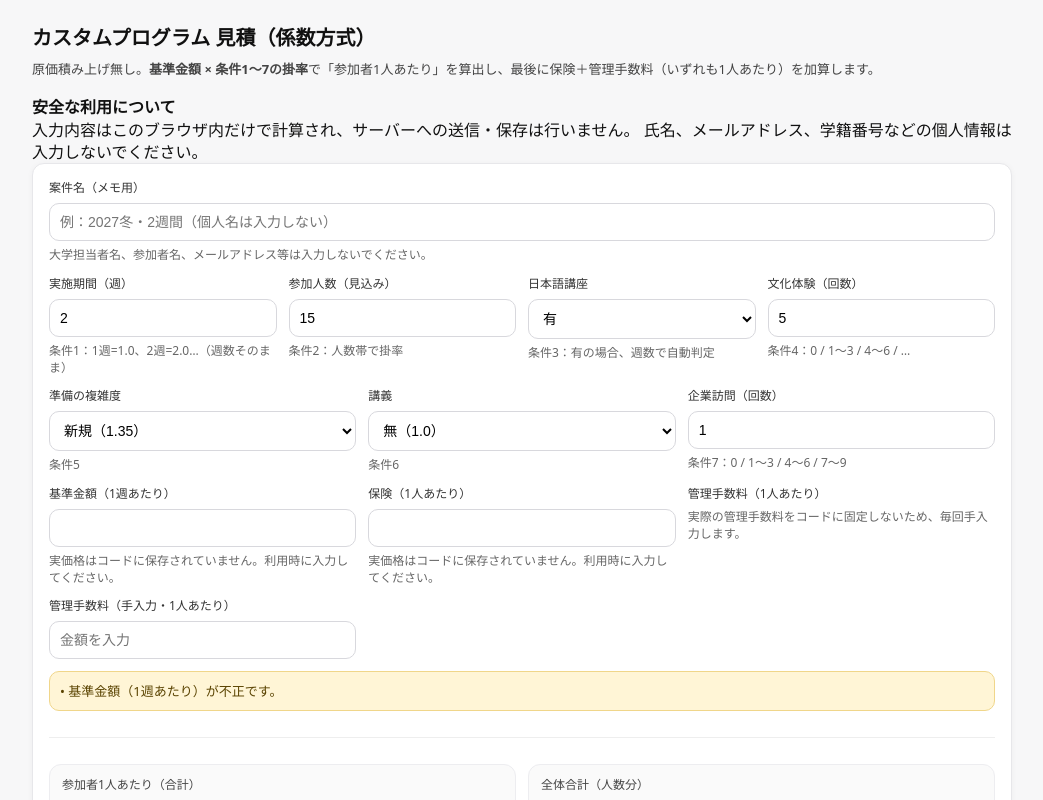
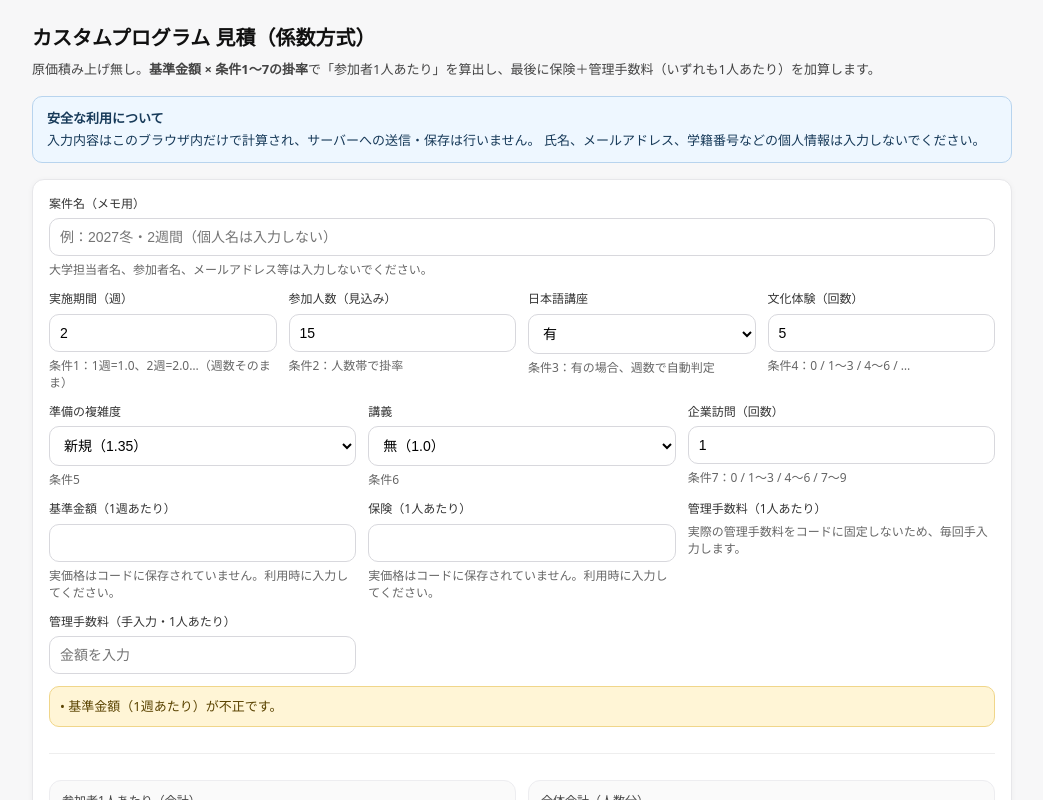
Before and after one commit to Steveston147/mitsumori, a React (Vite) app: page / in a window 1280 px wide. Shown: the top 800 px of the page, without its empty margins (118-1161 px from the left). Built offline with nearby package versions, Linux system fonts and the light colour scheme.

Commit message:
Harden estimator data handling

```diff
--- a/src/styles.css
+++ b/src/styles.css
@@ -38,6 +38,21 @@ h1 {
   border-radius: 12px;
   padding: 16px;
   box-shadow: 0 1px 6px rgba(0, 0, 0, 0.04);
+}
+
+.privacy-note {
+  margin: 0 0 16px;
+  padding: 12px 14px;
+  border: 1px solid #b8d4ee;
+  border-radius: 10px;
+  background: #eef7ff;
+  color: #173a59;
+  font-size: 13px;
+}
+
+.privacy-note strong {
+  display: block;
+  margin-bottom: 4px;
 }
 
 .grid {
```
